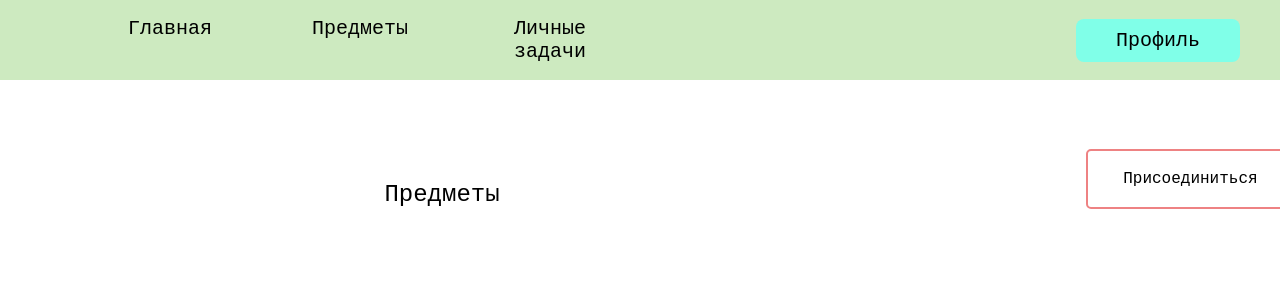
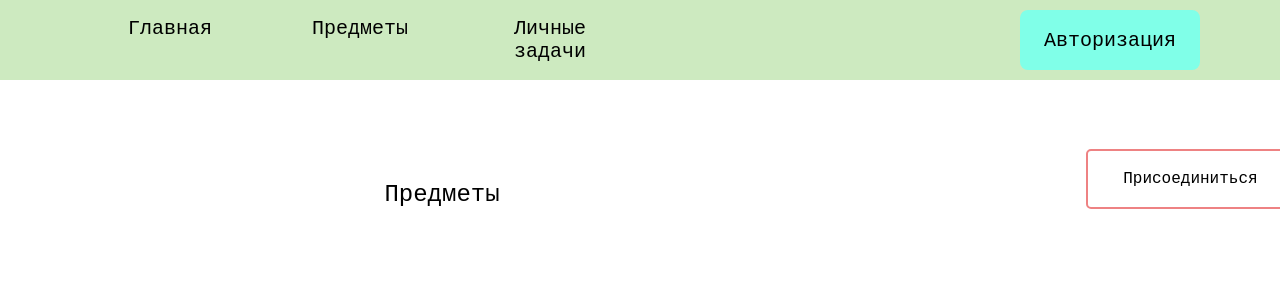
Before and after one commit to DarkenHatake/ProjectInfoBez, a React (Create React App) app: page /objects in a window 1280 px wide. Shown: the top 300 px of the page. Built offline with nearby package versions, Linux system fonts and the light colour scheme.

Commit message:
доработка навигации

```diff
--- a/src/components/ComponentsStyles/Login.css
+++ b/src/components/ComponentsStyles/Login.css
@@ -3,6 +3,7 @@
   position: absolute;
   top: 50%;
   left: 50%;
+  margin-top: 350px;
   transform: translate(-50%, -50%);
   width: 480px;
   height: auto;
--- a/src/components/ComponentsStyles/Navigation.css
+++ b/src/components/ComponentsStyles/Navigation.css
@@ -13,7 +13,20 @@
     z-index: 1000;
     padding: 0 120px;
 }
-
+.navigation-login-button{
+    width: 180px;
+    height: 60px;
+    background: #80FFE8;
+    border: 3px solid #80FFE8;
+    font-size: 20px;
+    border-radius: 8px;
+    box-sizing: border-box;
+    will-change: background-color;
+    font-family: 'Roboto Mono', monospace;
+}
+.navigation-login-button:hover {
+    background: #00CCB3;
+}
 .nav-spacer {
     height: 80px;
     width: 100%;
--- a/src/components/CreateItemModal.js
+++ b/src/components/CreateItemModal.js
@@ -11,11 +11,7 @@ const CreateItemModal = ({ onClose, onAddItem }) => {
     const handleAdd = () => {
         if (itemName.trim() !== '' && itemDeadline.trim() !== '') {
             // Создаем объект с данными нового предмета
-            const newItem = {
-                name: itemName,
-                description: itemDescription,
-                deadline: itemDeadline,
-            };
+            const newItem = {name: itemName, description: itemDescription, deadline: itemDeadline,};
             onAddItem(newItem); // Передаем объект в родительский компонент
             setItemName(''); // Очищаем поля ввода
             setItemDescription('');
--- a/src/components/Login.js
+++ b/src/components/Login.js
@@ -3,7 +3,7 @@ import { FaEye, FaEyeSlash } from 'react-icons/fa';
 import './ComponentsStyles/Login.css';
 import { loginUser } from '../api'; // Импортируем функцию запроса
 
-const Login = () => {
+const Login = ({ onClose }) => { // Принимаем onClose через пропсы
   const [login, setLogin] = useState('');
   const [password, setPassword] = useState('');
   const [showPassword, setShowPassword] = useState(false);
@@ -45,7 +45,10 @@ const Login = () => {
           </span>
           </div>
           <div className="buttons">
-          <button type="button" className="back-button">Назад</button>
+            {/* Кнопка "Назад" вызывает функцию onClose */}
+            <button type="button" className="login-back-button" onClick={onClose}>
+              Назад
+            </button>
             <button type="submit" className="login-button">Войти</button>
           </div>
         </form>
--- a/src/components/Navigation.js
+++ b/src/components/Navigation.js
@@ -1,19 +1,37 @@
-import React from 'react';
+import React, {useState} from 'react';
 import { Link } from 'react-router-dom';
+import Login from './Login';
 import './ComponentsStyles/Navigation.css';
 
 const Navigation = () => {
+    const [isModalLoginOpen, setModalLoginOpen] = useState(false);
+    const key = 1;
+    const handleOpenModalLogin = () => {
+        setModalLoginOpen(true);
+    };
+
+    const handleCloseModalLogin = () => {
+        setModalLoginOpen(false);
+    };
+
     return (
         <>
             <div className="navigation">
+
                 <div className="nav-left-group">
                     <NavLink to="/" text="Главная" />
                     <NavLink to="/objects" text="Предметы" active />
                     <NavLink to="/personal-tasks" text="Личные задачи" />
+
                 </div>
-
                 <div className="nav-right-group">
-                    <NavLink to="/profile" text="Профиль" profile />
+                    {key === 1 ? (
+                        // Оставь пустое место для кода
+                        <button className="navigation-login-button" onClick={handleOpenModalLogin}>Авторизация</button>
+                    ) : (
+                        <NavLink to="/profile" text="Профиль" profile />
+                    )}
+                    {isModalLoginOpen && (<Login onClose={handleCloseModalLogin}/>)}
                 </div>
             </div>
             <div className="nav-spacer"></div>
--- a/src/components/Object.js
+++ b/src/components/Object.js
@@ -45,9 +45,7 @@ const Object = () => {
                 <CreateItemModal onClose={handleCloseModal} onAddItem={handleAddItem} />
             )}
 
-            {isJoinModalOpen && (
-                <JoinSubject onClose={handleCloseJoin}/>
-            )}
+            {isJoinModalOpen && (<JoinSubject onClose={handleCloseJoin}/>)}
         </div>
     );
 };
```
Lines whose indentation alone changed are shown as unchanged.
